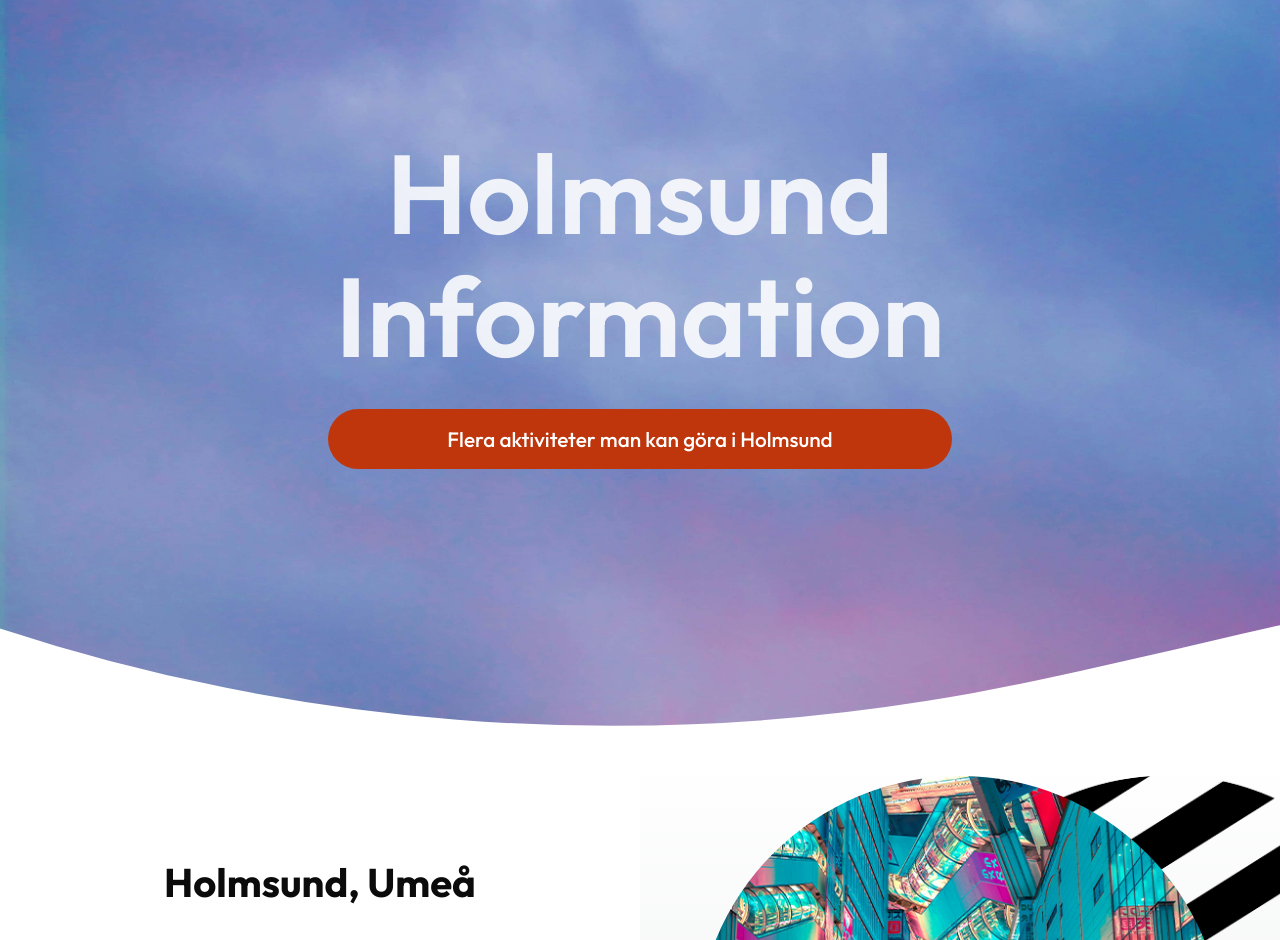
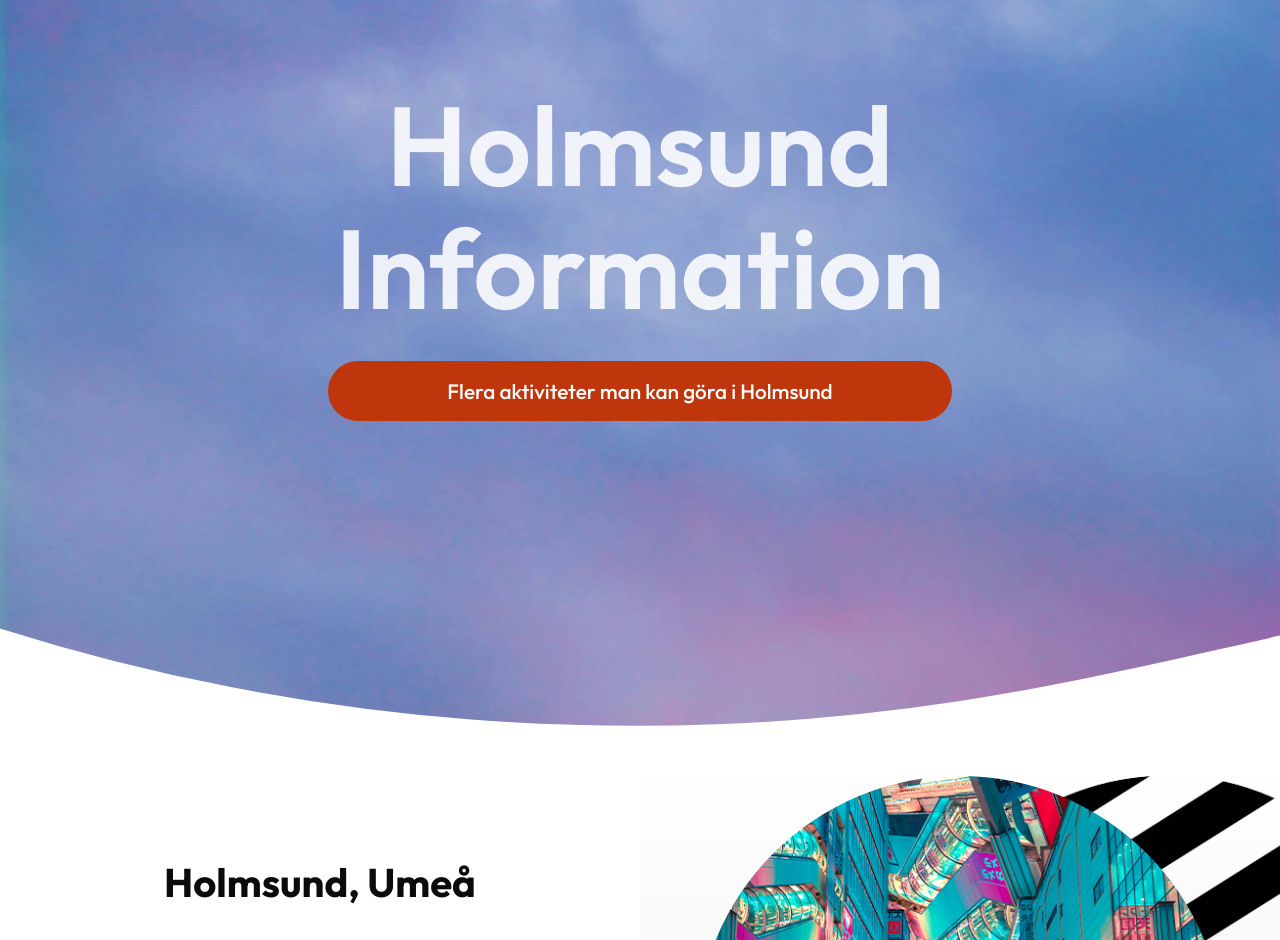
Before and after one commit to jhn322/holmsund-information, a React (Vite) app: page / in a window 1280 px wide. Shown: the part 160-1100 px from the top of the page. Built offline with nearby package versions, Linux system fonts and the light colour scheme.

Commit message:
header vh

```diff
--- a/src/styles/Header.module.css
+++ b/src/styles/Header.module.css
@@ -20,7 +20,7 @@ body {
   align-items: center;
   background-image: url("../assets/header1.jpg");
   background-size: cover;
-  height: 100vh;
+  height: 115vh;
   overflow: hidden;
 }
 
@@ -38,6 +38,7 @@ body {
   text-align: center;
   flex-wrap: wrap;
   line-height: 1;
+  margin-bottom: 6rem;
 }
 
 .headerTitle {
@@ -77,7 +78,7 @@ body {
 .customShapeDividerBottom1714970187 svg {
   position: relative;
   display: block;
-  width: calc(270% + 1.3px);
+  width: calc(280% + 1.3px);
   height: 180px;
 }
 
```
